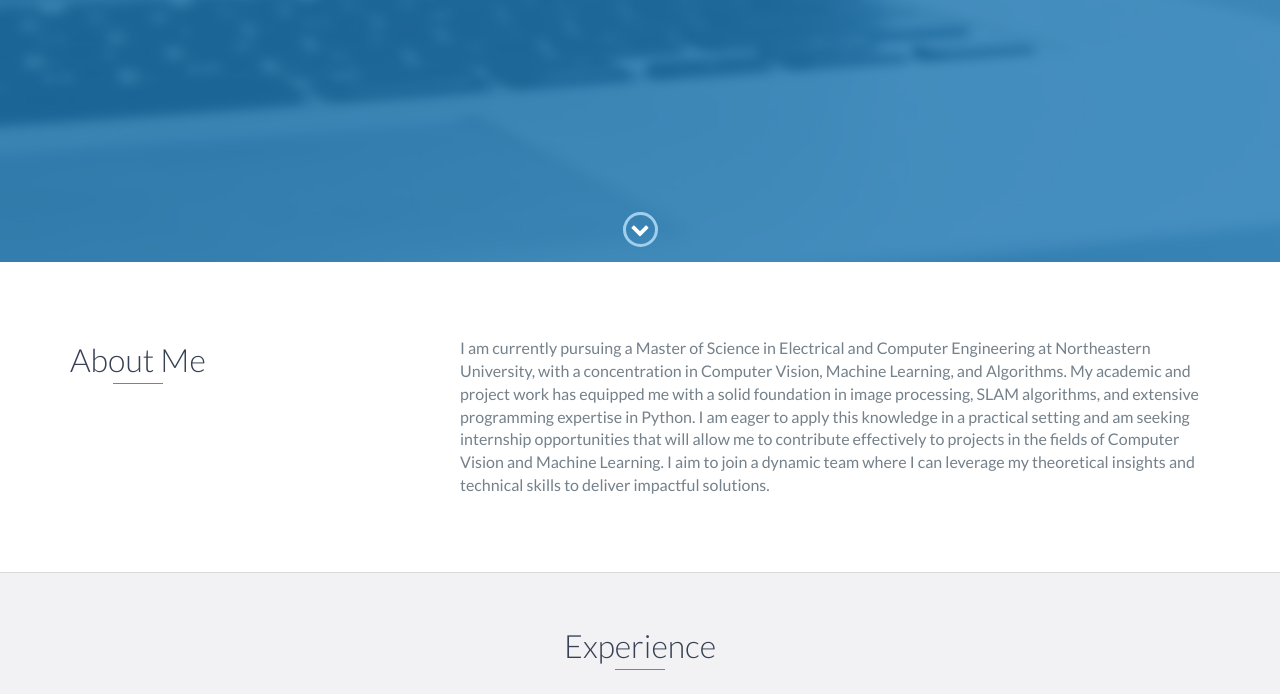
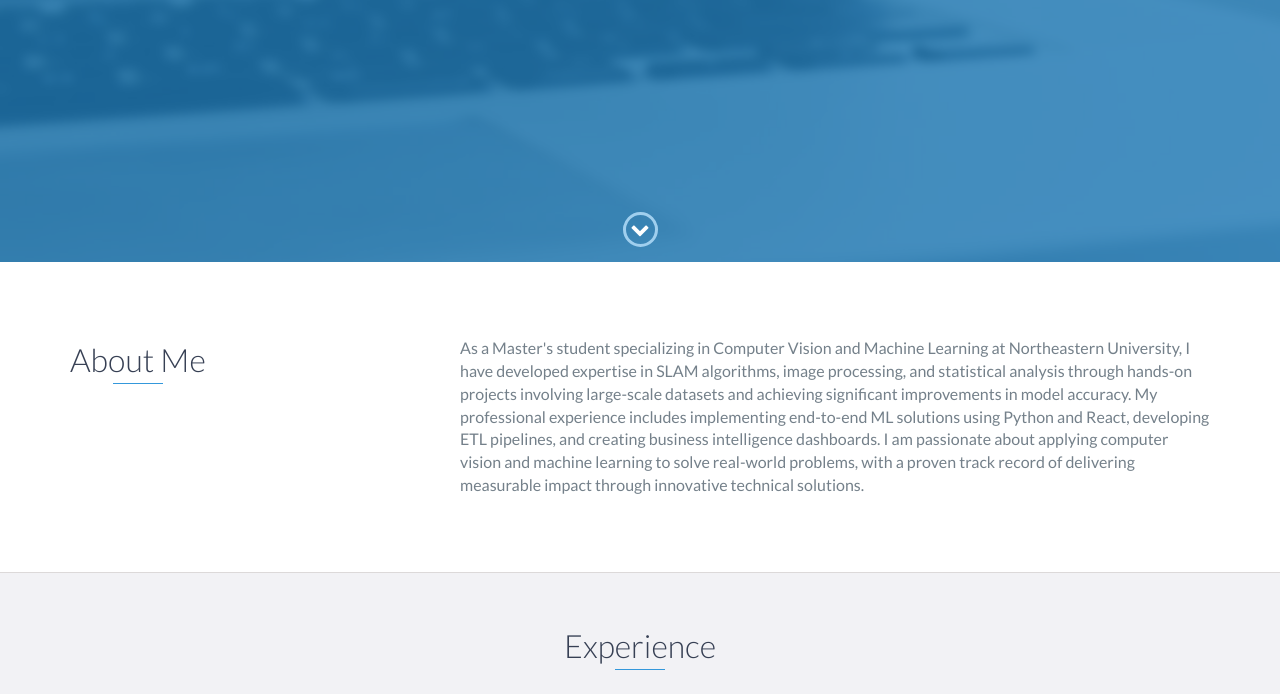
Before and after one commit to NikhilAPrakash/NikhilAPrakash.github.io, a website: page index.html in a window 1280 px wide. Shown: the part 538-1232 px from the top of the page. Drawn offline with nearby package versions, Linux system fonts and the light colour scheme.

Commit message:
about me update

```diff
--- a/index.html
+++ b/index.html
@@ -73,7 +73,7 @@
                 </div>
                 <div class="col-md-8">
                     <p>
-                        I am currently pursuing a Master of Science in Electrical and Computer Engineering at Northeastern University, with a concentration in Computer Vision, Machine Learning, and Algorithms. My academic and project work has equipped me with a solid foundation in image processing, SLAM algorithms, and extensive programming expertise in Python. I am eager to apply this knowledge in a practical setting and am seeking internship opportunities that will allow me to contribute effectively to projects in the fields of Computer Vision and Machine Learning. I aim to join a dynamic team where I can leverage my theoretical insights and technical skills to deliver impactful solutions.
+                       As a Master's student specializing in Computer Vision and Machine Learning at Northeastern University, I have developed expertise in SLAM algorithms, image processing, and statistical analysis through hands-on projects involving large-scale datasets and achieving significant improvements in model accuracy. My professional experience includes implementing end-to-end ML solutions using Python and React, developing ETL pipelines, and creating business intelligence dashboards. I am passionate about applying computer vision and machine learning to solve real-world problems, with a proven track record of delivering measurable impact through innovative technical solutions.
                     </p>
                 </div>
             </div>
```
